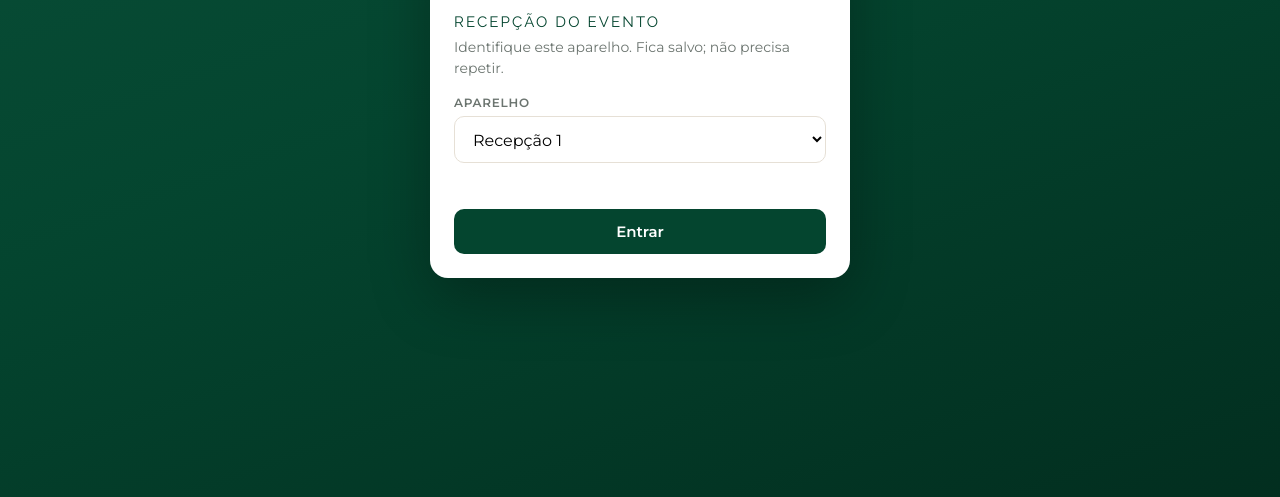
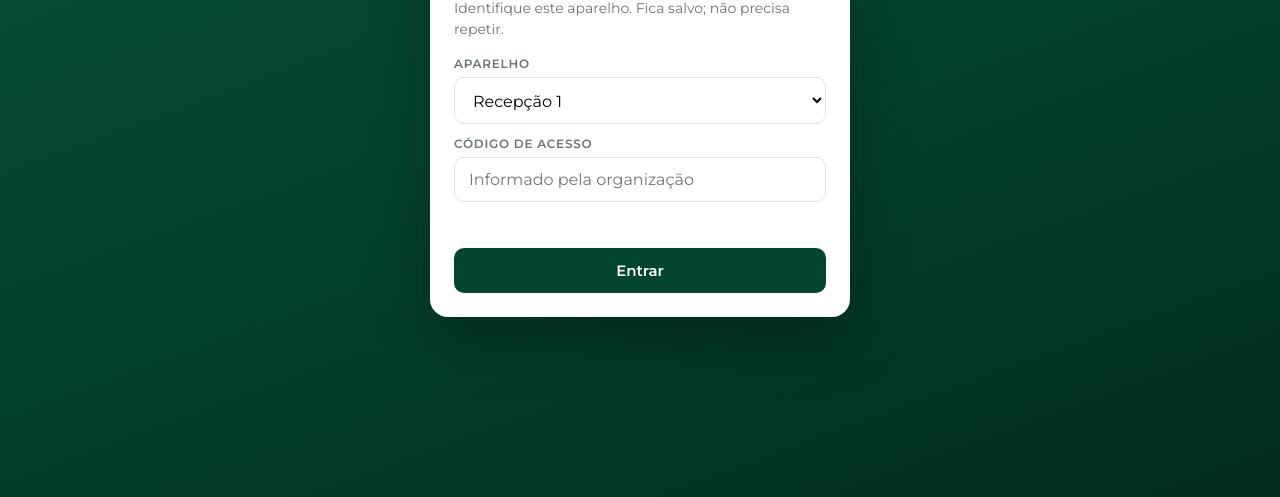
Before and after one commit to rafaelatrigo/presenca, a plain HTML site: page index.html in a window 1280 px wide. Shown: the part 303-800 px from the top of the page. Drawn offline with Linux system fonts and the light colour scheme.

Commit message:
Add files via upload

```diff
--- a/index.html
+++ b/index.html
@@ -13,7 +13,7 @@
      Cole abaixo a URL do App da Web (Apps Script). Vazio = modo demonstração. */
 </style>
 <script>
-  const SCRIPT_URL = '';
+  const SCRIPT_URL = 'https://script.google.com/macros/s/AKfycbza1zSVWK0niejnLuaKbtbiP0Uc1ZLIs5AH3B3ZTIATZf-hq1Ht5nWJzDYiccqYQBGn0Q/exec';
   const APARELHOS = ['Recepção 1','Recepção 2','Recepção 3','Recepção 4','Recepção 5'];
   const ATUALIZAR_A_CADA_MS = 5000;
 </script>
```
